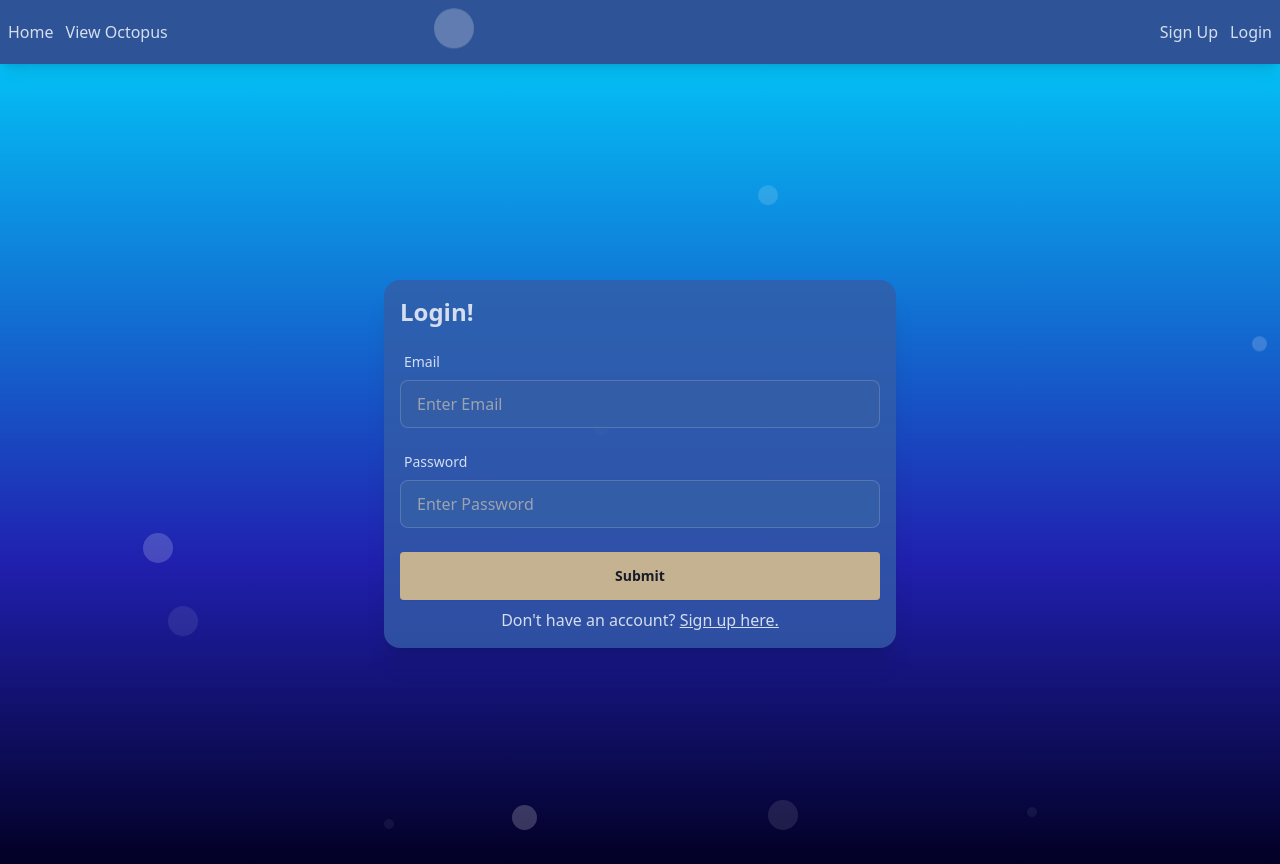
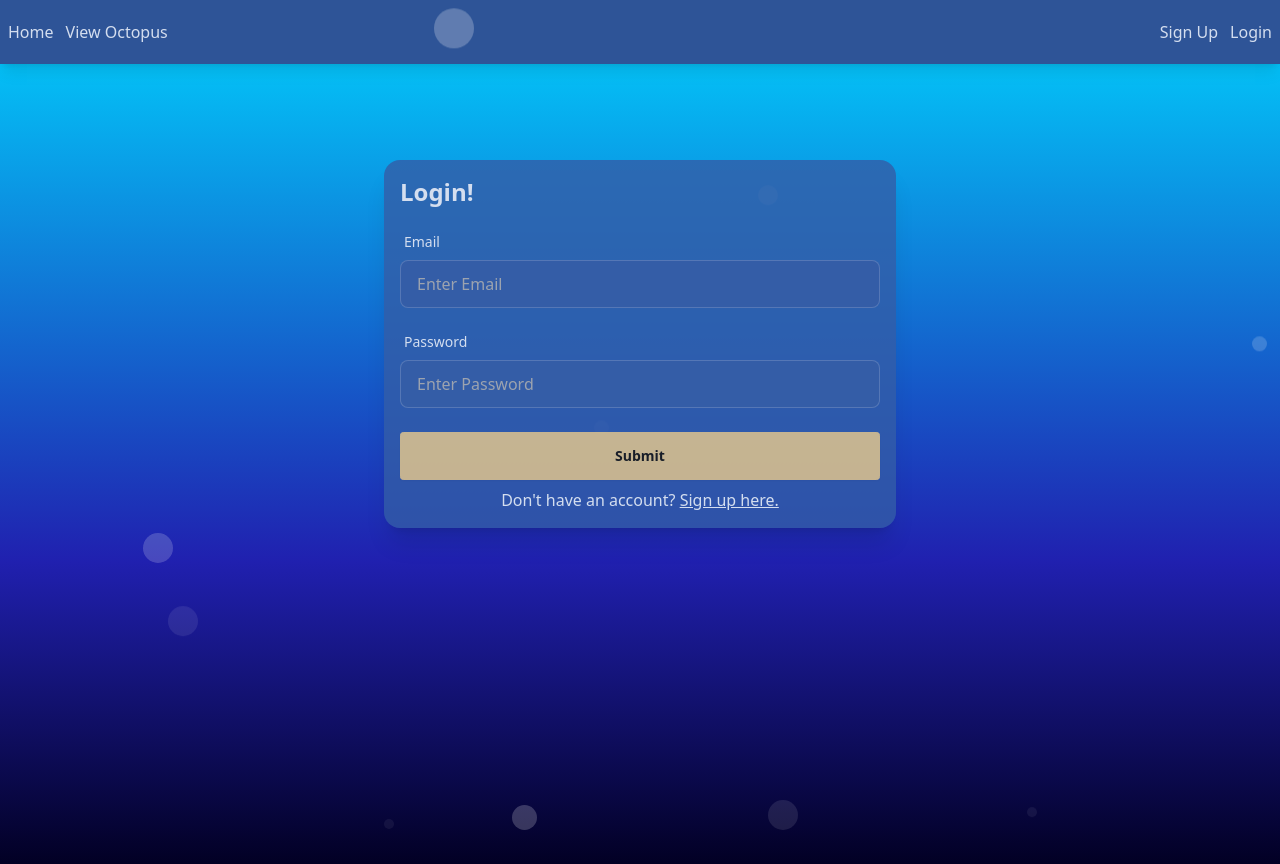
Before and after one commit to joefreeman8/octopus-collector-fe, a React (Vite) app: page /login in a window 1280 px wide. Built offline with nearby package versions, Linux system fonts and the light colour scheme; a web font is replaced by a local one.

Commit message:
small mods to margin-tops in login/register/octopusshow

```diff
--- a/src/App.jsx
+++ b/src/App.jsx
@@ -27,7 +27,7 @@ function App() {
   ]
 
   return (
-    <div data-theme="aqua" className='h-full bg-custom-gradient'>
+    <div data-theme="aqua" className='h-full bg-custom-gradient overflow-auto'>
       {/* Generate Bubbles on background */}
       {bubbles.map((bubbleClass, idx) => (
         <div key={idx} className={`bubble ${bubbleClass}`}></div>
--- a/src/components/auth/Login.jsx
+++ b/src/components/auth/Login.jsx
@@ -1,6 +1,7 @@
 import { useState } from "react"
 import { Link } from 'react-router-dom'
 import { login } from "../../lib/api"
+import { useNavigate } from "react-router-dom"
 
 
 
@@ -12,6 +13,7 @@ export default function Login({ toast }) {
   }
 
   const [formData, setFormData] = useState(initialState)
+  const navigate = useNavigate()
 
   function handleChange(e) {
     setFormData({ ...formData, [e.target.name]: e.target.value })
@@ -24,13 +26,14 @@ export default function Login({ toast }) {
       toast.info(data.message, {
         position: "top-right",
         autoClose: 5000,
-        hideProgressBar: false,
+        hideProgressBar: true,
         closeOnClick: true,
         pauseOnHover: true,
         draggable: true,
         progress: undefined,
         theme: "colored",
       })
+      navigate('/octopus')
     } catch (err) {
       const errorMessage = err.response.data
       Object.values(errorMessage).forEach(error => {
@@ -50,8 +53,8 @@ export default function Login({ toast }) {
   }
 
   return (
-    <div className="flex justify-center items-center min-h-screen">
-      <form className="w-full max-w-lg" onSubmit={handleSubmit}>
+    <div className="flex justify-center min-h-screen">
+      <form className="w-full max-w-lg mt-24" onSubmit={handleSubmit}>
         <div className="card card-compact bg-base-100 bg-opacity-80 shadow-xl p-4">
           <h3 className="text-2xl font-bold">Login!</h3>
           <div className="form-control mt-4">
--- a/src/components/auth/Register.jsx
+++ b/src/components/auth/Register.jsx
@@ -44,8 +44,8 @@ export default function Register({ toast }) {
   }
 
   return (
-    <div className="flex justify-center items-center min-h-screen">
-      <form className="w-full max-w-lg" onSubmit={handleSubmit}>
+    <div className="flex justify-center min-h-screen">
+      <form className="w-full max-w-lg mt-24" onSubmit={handleSubmit}>
         <div className="card card-compact bg-base-100 bg-opacity-80 shadow-xl p-4">
           <h3 className="text-2xl font-bold">Sign Up!</h3>
           <div className="form-control mt-4">
--- a/src/components/octopus/OctopusShow.jsx
+++ b/src/components/octopus/OctopusShow.jsx
@@ -30,7 +30,7 @@ export default function OctopusShow() {
   return (
     <div className="h-screen">
       {octopusData && (
-        <div className="flex justify-center items-center">
+        <div className="flex justify-center items-center mt-24">
           <div className="text-center flex flex-col md:flex-row gap-4 justify-center md:items-start">
             <div className="p-4 md:w-1/2">
               <div className="card bg-base-100 bg-opacity-90 mb-5 shadow-xl">
```
